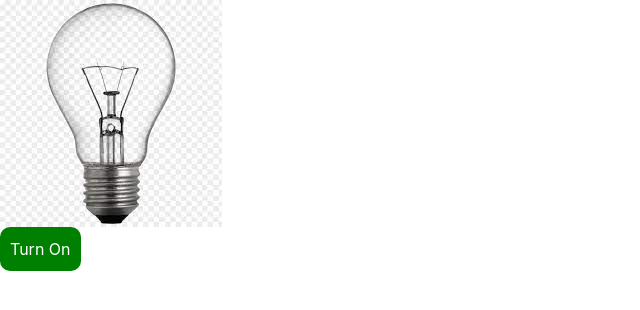
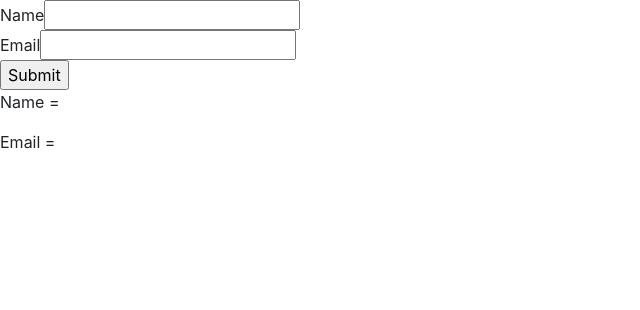
Before and after one commit to dnesbala/github-api-js-starter, a React (Create React App) app in the folder react-concepts/: page / in a window 1280 px wide. Shown: the top 310 px of the page, without its empty margins (0-640 px from the left). Built offline with nearby package versions, Linux system fonts and the light colour scheme.

Commit message:
Form example

```diff
--- a/react-concepts/src/App.jsx
+++ b/react-concepts/src/App.jsx
@@ -1,5 +1,6 @@
 import React from "react";
 import Counter from "./components/Counter";
+import FormExample from "./components/FormExample";
 import Person from "./components/Person";
 import ToggleLight from "./components/ToggleLight";
 
@@ -34,7 +35,8 @@ const App = () => {
     //   ))}
     // </div>
     // <Counter />
-    <ToggleLight />
+    // <ToggleLight />
+    <FormExample />
   );
 };
 
--- /dev/null
+++ b/react-concepts/src/components/FormExample.jsx
@@ -0,0 +1,46 @@
+import React, { useState } from "react";
+
+const FormExample = () => {
+  const [name, setName] = useState("");
+  const [email, setEmail] = useState("");
+
+  const handleNameChange = (e) => {
+    setName(e.target.value);
+    // console.log(e.target.value);
+  };
+
+  return (
+    <div>
+      <form>
+        <div>
+          <label htmlFor="name">Name</label>
+          <input
+            type="text"
+            id="name"
+            value={name}
+            onChange={handleNameChange}
+          />
+        </div>
+
+        <div>
+          <label htmlFor="email">Email</label>
+          <input
+            type="email"
+            id="email"
+            value={email}
+            onChange={(e) => {
+              setEmail(e.target.value);
+            }}
+          />
+        </div>
+
+        <input type="submit" />
+
+        <p>Name = {name}</p>
+        <p>Email = {email}</p>
+      </form>
+    </div>
+  );
+};
+
+export default FormExample;
```
